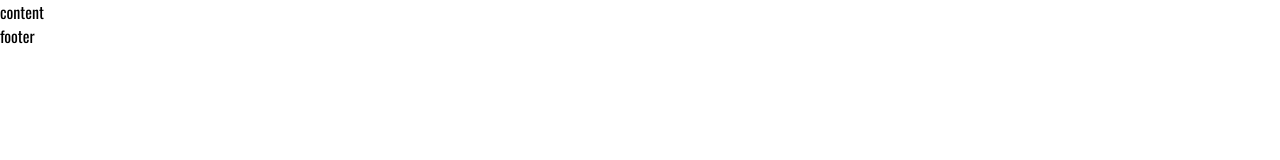
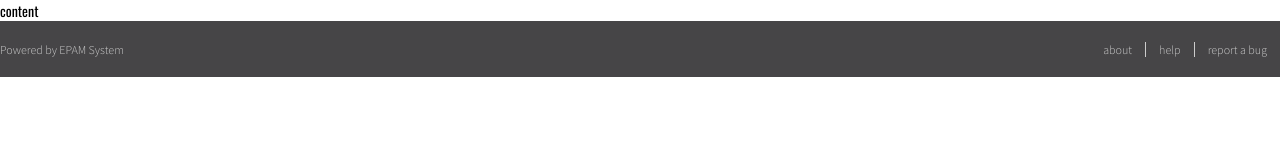
Before and after one commit to SergeYvas/HomeWork-, a website: page app/index.html in a window 1280 px wide. Drawn offline with nearby package versions, Linux system fonts and the light colour scheme.

Commit message:
added footer block

```diff
--- a/blocks/_assets/adjustment.scss
+++ b/blocks/_assets/adjustment.scss
@@ -2,6 +2,7 @@ body, html{
   height: 100%;
   width: 100%;
   font-family: $main-fonts;
+  font-size: 14px;
 }
 
 .wrapper{
@@ -18,7 +19,7 @@ body, html{
 
 }
 .footer{
-  height: $footer-height;
+  min-height: $footer-height;
   background-color: $header-footer-color;
   flex: 0 0 auto;
 }
--- /dev/null
+++ b/blocks/footer/footer.pug
@@ -0,0 +1,11 @@
+mixin footer()
+    footer.footer
+        .container
+            .copiright Powered by EPAM System
+            ul.footer-menu
+                li
+                    a(href="#").footer-menu_link about
+                li
+                    a(href="#").footer-menu_link help
+                li
+                    a(href="#").footer-menu_link report a bug
--- /dev/null
+++ b/blocks/footer/footer.scss
@@ -0,0 +1,34 @@
+$foot-collor: #cccccc;
+
+.footer{
+  font-size: 12px;
+  @include source-Sans-Pro(300);
+  color: $foot-collor;
+  display: flex;
+  .container{
+    justify-content: space-between;
+    align-items: center;
+  }
+}
+.footer-menu{
+  display: flex;
+  flex-direction: row;
+  li{
+    border-right: 1px solid $foot-collor;
+    &:last-child{
+      border-right: none;
+    }
+  }
+}
+.footer-menu_link{
+  display: block;
+  padding:0 13px 0 13px;
+  color: $foot-collor;
+  text-decoration: none;
+
+  transition: $main-transition;
+
+  &:hover{
+    color: white;
+  }
+}
--- a/blocks/main.scss
+++ b/blocks/main.scss
@@ -2,8 +2,21 @@ $container-width: 1420px;
 $footer-height: 56px;
 $header-footer-color: #464547;
 $main-fonts:  Oswald, sans-serif;
+$main-transition: .5s;
 
+@mixin oswald ($weight) {
+  font-family: Oswald, sans-serif;
+  font-weight: $weight;
+}
+@mixin source-Sans-Pro ($weight) {
+  font-family: Source Sans Pro, sans-serif;
+  font-weight: $weight;
+}
 
 //layout
 @import "_assets/normalize";
 @import "_assets/adjustment";
+
+
+//blocks
+@import "footer/footer";
--- a/blocks/template.pug
+++ b/blocks/template.pug
@@ -1,6 +1,6 @@
 
 include _head/head
-
+include footer/footer
 doctype html
 html(lang="ru")
     block head
@@ -15,7 +15,7 @@ html(lang="ru")
                 div content
 
             block footer
-                footer footer
+                +footer
 
 
         block scripts
```
Also changed, not shown: app/css/main.css, app/index.html.
